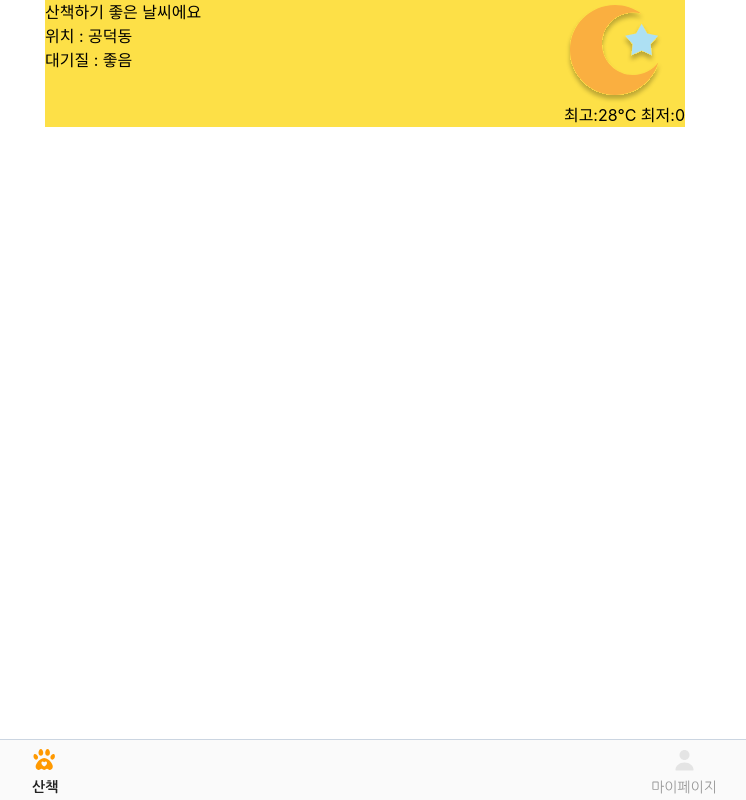
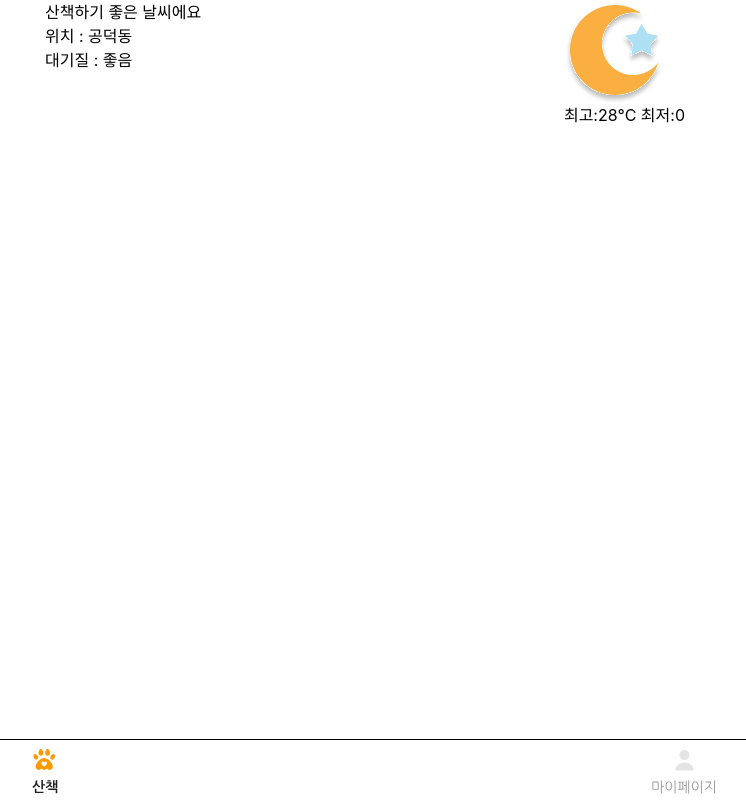
Before and after one commit to dangdangwalk/dangdang-walk, a React (Create React App) app in the folder frontend/: page / in a window 1280 px wide. Shown: the whole page, without its empty margins (275-1021 px from the left). Built offline with nearby package versions, Linux system fonts and the light colour scheme; no server answers.

Commit message:
chore: Tailwind의 테마 colors에 primary 추가

```diff
--- a/frontend/tailwind.config.js
+++ b/frontend/tailwind.config.js
@@ -2,6 +2,9 @@
 module.exports = {
     content: ['./src/**/*.{js,jsx,ts,tsx}'],
     theme: {
+        colors: {
+            primary: '#FF9900',
+        },
         extend: {},
     },
     plugins: [],
```
